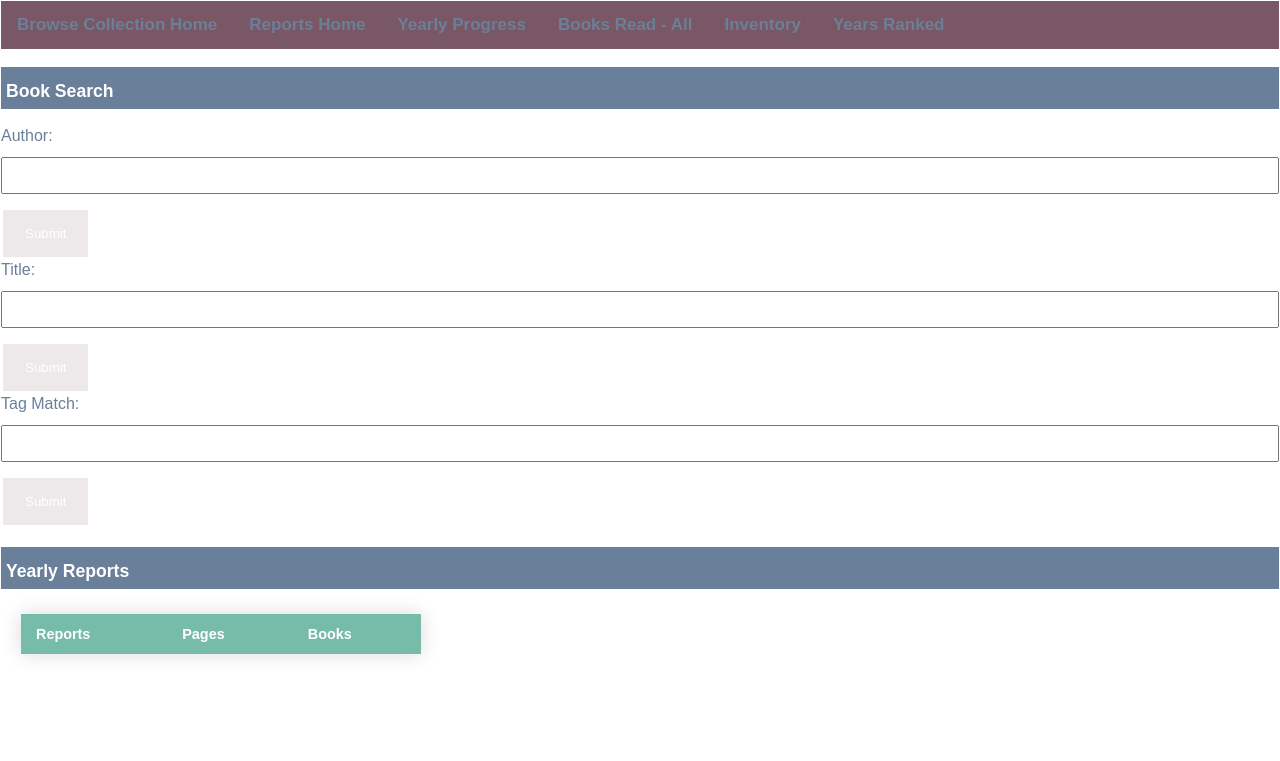
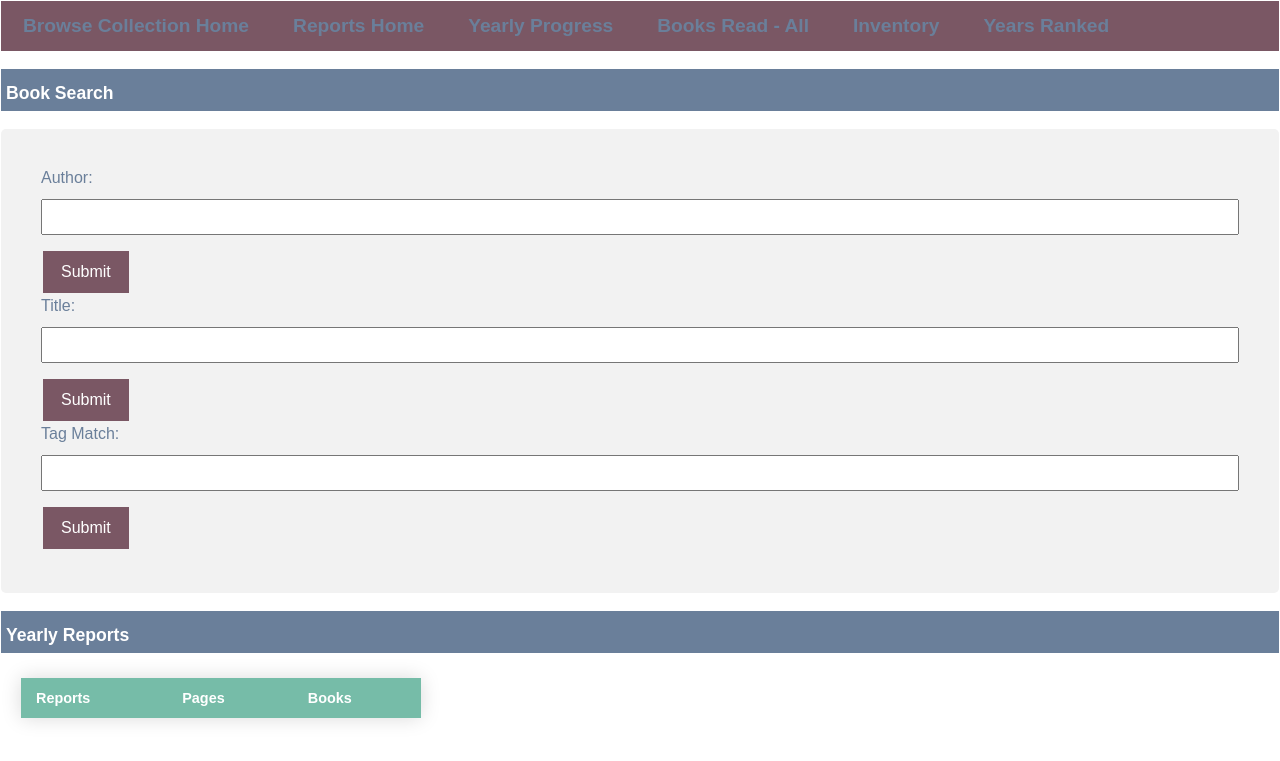
Before and after one commit to DrSkippy/php_books_database, a PHP site: page /js_reports/index.html in a window 1280 px wide. Shown: the top 761 px of the page. Run offline with PHP 8.4, Linux system fonts and the light colour scheme; lists and menus that the app fills with data are empty.

Commit message:
tuning layouts

```diff
--- a/style/table-style.css
+++ b/style/table-style.css
@@ -21,9 +21,38 @@ p {
     color: var(--deep-taupe);
 }
 
+h1 {
+    background: var(--slate-gray);
+    /* box-shadow: 0 0 0 1px #5F5A4B, 1px 1px 6px 1px rgba(10, 10, 0, 0.5); */
+    color: #FFFFFF;
+    font-family: sans-serif;
+    font-size: 1.1em;
+    font-weight: bold;
+    height: 25px;
+    line-height: 25px;
+    margin: 18px 0 !important;
+    padding: 12px 0 5px 5px;
+}
+
+
+h2 {
+    background: var(--umber);
+    /* box-shadow: 0 0 0 1px #5F5A4B, 1px 1px 6px 1px rgba(10, 10, 0, 0.5); */
+    color: #FFFFFF;
+    font-family: sans-serif;
+    font-size: 1.0em;
+    font-weight: bold;
+    height: 25px;
+    line-height: 25px;
+    margin: 18px 0 !important;
+    padding: 12px 0 5px 5px;
+}
+
 input[type=text] {
+  font-family: sans-serif;
+  font-size: 1.0em;
   width: 100%;
-  padding: 9px 14px;
+  padding: 7px 12px;
   margin: 12px 0;
   box-sizing: border-box;
 }
@@ -31,22 +60,32 @@ input[type=text] {
 textarea {
   width: 100%;
   height: 150px;
-  padding: 9px 14px;
+  padding: 7px 12px;
   box-sizing: border-box;
   border: 2px solid #ccc;
   border-radius: 4px;
   background-color: #f8f8f8;
-  resize: none;
+  font-family: sans-serif;
+  font-size: 1.0em;
+  #resize: none;
 }
 
 input[type=button], input[type=submit], input[type=reset] {
-  background-color: var(--deep-taupe-light);
+  background-color: var(--deep-taupe);
   border: none;
   color: white;
-  padding: 16px 22px;
-  text-decoration: none;
+  font-family: sans-serif;
+  font-size: 1.0em;
+  padding: 12px 18px;
+  #text-decoration: none;
   margin: 4px 2px;
   cursor: pointer;
+}
+
+.form {
+  border-radius: 5px;
+  background-color: #f2f2f2;
+  padding: 40px;
 }
 
 .styled-table {
@@ -85,33 +124,6 @@ input[type=button], input[type=submit], input[type=reset] {
     font-weight: bold;
     border-top: 2px solid var(--green-sheen);
     color: var(--deep-taupe);
-}
-
-h1 {
-    background: var(--slate-gray);
-    /* box-shadow: 0 0 0 1px #5F5A4B, 1px 1px 6px 1px rgba(10, 10, 0, 0.5); */
-    color: #FFFFFF;
-    font-family: sans-serif;
-    font-size: 1.1em;
-    font-weight: bold;
-    height: 25px;
-    line-height: 25px;
-    margin: 18px 0 !important;
-    padding: 12px 0 5px 5px;
-}
-
-
-h2 {
-    background: var(--umber);
-    /* box-shadow: 0 0 0 1px #5F5A4B, 1px 1px 6px 1px rgba(10, 10, 0, 0.5); */
-    color: #FFFFFF;
-    font-family: sans-serif;
-    font-size: 1.0em;
-    font-weight: bold;
-    height: 25px;
-    line-height: 25px;
-    margin: 18px 0 !important;
-    padding: 12px 0 5px 5px;
 }
 
 .styled-inner-table {
@@ -156,25 +168,21 @@ h2 {
 /* Style the links inside the navigation bar */
 .topnav a {
     float: left;
-    color: var(--green-sheen);
     text-align: center;
-    padding: 14px 16px;
+    padding: 14px 22px;
     text-decoration: none;
-    font-size: 17px;
+    font-size: 1.2em;
 }
 
-/* Change the color of links on hover */
 .topnav a:hover {
     background-color: var(--slate-gray);
     color: var(--aquamarine);
 }
 
-/* Add a color to the active/current link */
-.topnav a.active {
+.topnav a:active {
     background-color: var(--green-sheen);
     color: white;
 }
-
 
 .redtext {
     color: #2A4580;
@@ -189,7 +197,6 @@ a {
 
 a:link {
     color: var(--slate-gray);
-
 }
 
 a:visited {
```
